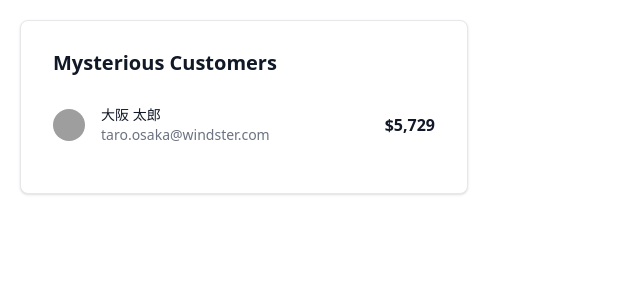
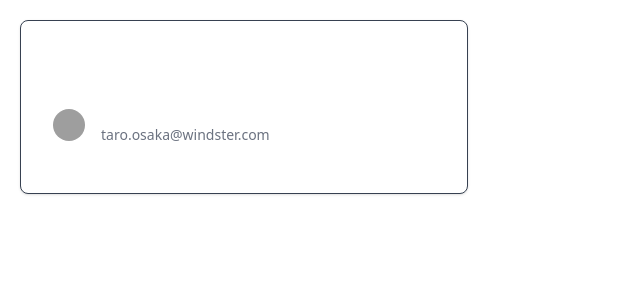
Before and after one commit to haruocode/nuxt-tutorials, a Nuxt app in the folder sec5/: page / in a window 1280 px wide. Shown: the top 300 px of the page, without its empty margins (0-640 px from the left). Built offline with nearby package versions, Linux system fonts and the light colour scheme; grey boxes are pictures that could not be loaded.

Commit message:
sec5 always dark mode

```diff
--- a/sec5/app.vue
+++ b/sec5/app.vue
@@ -1,15 +1,15 @@
 <template>
   <div class="p-5 bg-white bg-gray-900 antialiased" style="height: 100vh">
     <div
-      class="w-full max-w-md p-4 bg-white border border-gray-200 rounded-lg shadow sm:p-8 dark:bg-gray-800 dark:border-gray-700">
+      class="w-full max-w-md p-4 bg-white border border-gray-200 rounded-lg shadow sm:p-8 bg-gray-800 border-gray-700">
       <div class="flex items-center justify-between mb-4">
-        <h5 class="text-xl font-bold leading-none text-gray-900 dark:text-white">
+        <h5 class="text-xl font-bold leading-none text-gray-900 text-white">
           Mysterious Customers
         </h5>
       </div>
 
       <div class="flow-root">
-        <ul role="list" class="divide-y divide-gray-200 dark:divide-gray-700">
+        <ul role="list" class="divide-y divide-gray-200 divide-gray-700">
           <li class="py-3 sm:py-4">
             <div class="flex items-center">
               <div class="flex-shrink-0">
@@ -17,14 +17,14 @@
                   src="https://pbs.twimg.com/profile_images/1057083258997956608/NWYuC6qb_400x400.jpg" alt="Neil image" />
               </div>
               <div class="flex-1 min-w-0 ms-4">
-                <p class="text-sm font-medium text-gray-900 truncate dark:text-white">
+                <p class="text-sm font-medium text-gray-900 truncate text-white">
                   大阪 太郎
                 </p>
-                <p class="text-sm text-gray-500 truncate dark:text-gray-400">
+                <p class="text-sm text-gray-500 truncate text-gray-400">
                   taro.osaka@windster.com
                 </p>
               </div>
-              <div class="inline-flex items-center text-base font-semibold text-gray-900 dark:text-white">
+              <div class="inline-flex items-center text-base font-semibold text-gray-900 text-white">
                 $5,729
               </div>
             </div>
```
